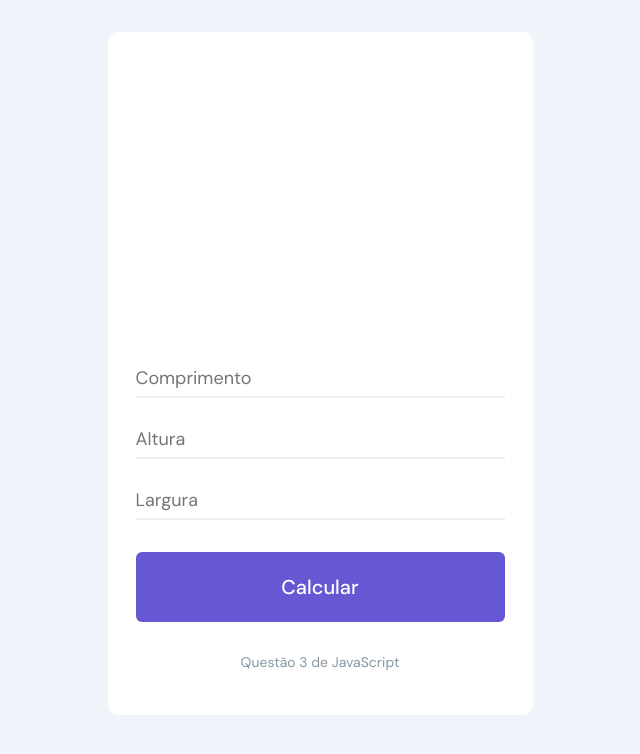
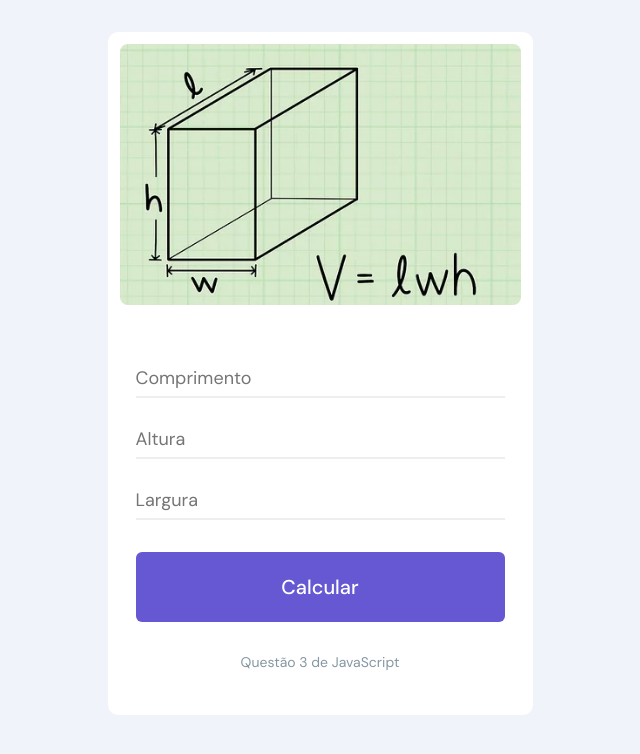
Before and after one commit to Giorkryer/CalcVolume, a plain HTML site: page index.html in a window 1280 px wide. Shown: the whole page, without its empty margins (320-960 px from the left). Drawn offline with Linux system fonts and the light colour scheme; the site is published under a folder, as on GitHub Pages, so addresses that start at the root find nothing.

Commit message:
Update index.css

```diff
--- a/index.css
+++ b/index.css
@@ -39,7 +39,7 @@ input {
 	border-radius: 8px;
 	overflow: hidden;
 	padding-bottom: 65%;
-	background-image: url('/volume.jfif');
+	background-image: url('volume.jfif');
 	background-repeat: no-repeat;
 	background-size: 100%;
 	background-position: 0 10%;
```
